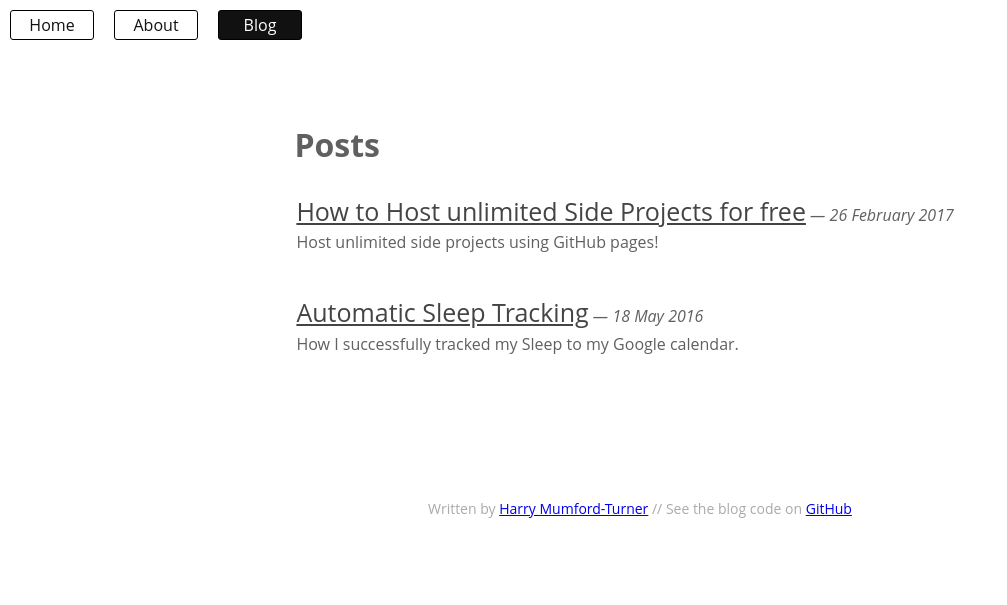
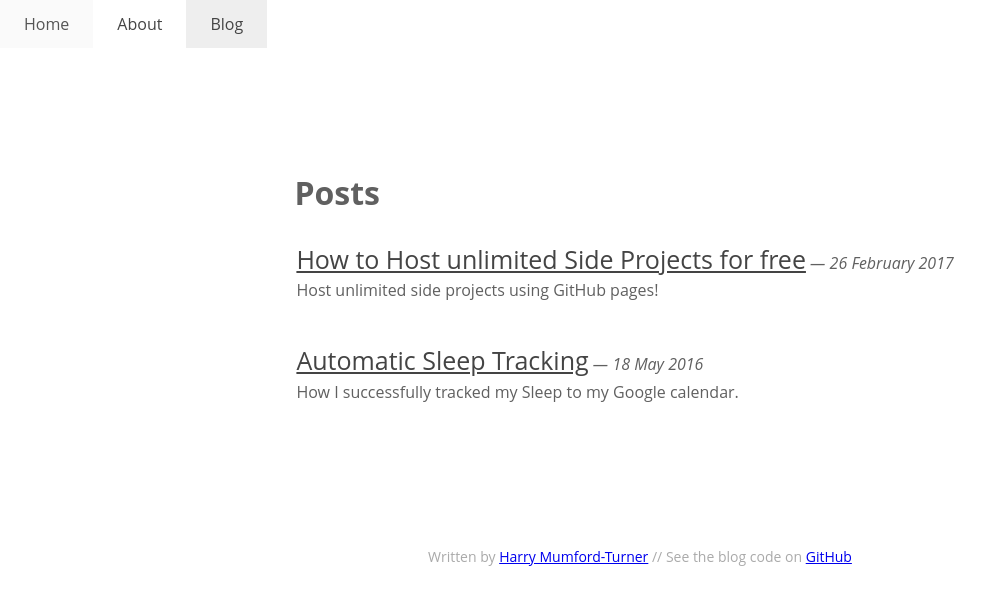
Before and after one commit to harrymt/blog, a Jekyll site: the page built from index.html, in a window 1280 px wide. Shown: the top 605 px of the page, without its empty margins (0-1007 px from the left). Built offline with Jekyll 4.4.1, drawn with Linux system fonts in a browser that asks for light colours.

Commit message:
Updated header

```diff
--- a/_includes/header.html
+++ b/_includes/header.html
@@ -1,7 +1,9 @@
 <header>
   <nav>
     <ul>
-     <li><a href="//harrymt.com" class="button button-big button-clear">Home</a></li><li><a href="//harrymt.com/about.html" class="button button-big button-clear">About</a></li><li><a href="{{ site.baseurl }}/" class="button button-big button-black">Blog</a></li>
+     <li><a href="//harrymt.com">Home</a></li>
+     <li><a href="//harrymt.com/about.html">About</a></li>
+     <li><a href="//harrymt.com/blog" class="selected">Blog</a></li>
     </ul>
   </nav>
 </header>
--- a/css/stylesheet.css
+++ b/css/stylesheet.css
@@ -11,24 +11,37 @@ body {
 /* Header */
 
 header {
+    padding-bottom: 50px;
+}
+
+
+header nav ul {
   width: 100%;
+  background: #fff;
+  display: flex;
+  justify-content: flex-start;
+  margin: 0;
+  padding: 0;
+  list-style: none;
   line-height: 1em;
 }
 
-header ul {
-  list-style: none;
-  margin: 0;
-  padding-left: 0;
+header nav ul li a {
+  color: #444;
+  text-decoration: none;
+  display: block;
+  padding: 1em;
+  padding-right: 1.5em;
+  padding-left: 1.5em;
 }
 
-header nav {
-  text-align: left;
-  vertical-align: baseline;
+header nav ul li a:hover {
+  color: #555;
+  background: #fafafa;
 }
 
-header nav ul li {
-  display: inline-block;
-  padding: 10px;
+header nav ul li a.selected {
+  background: #eee;
 }
 
 
```
